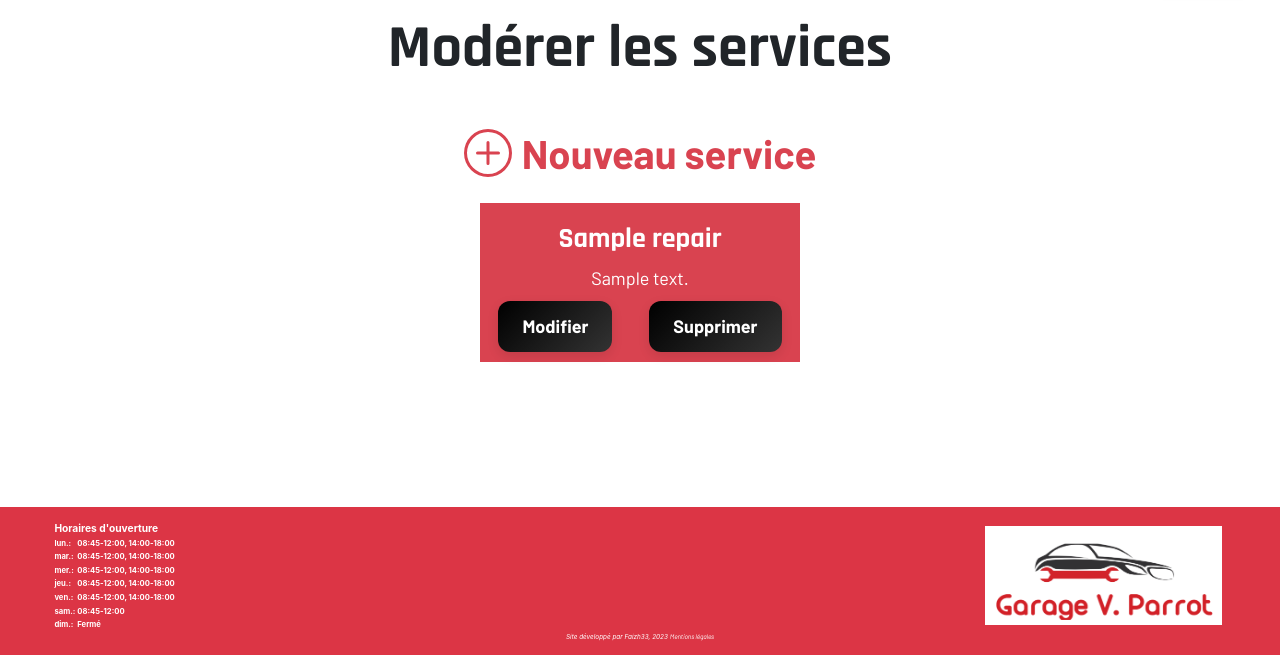
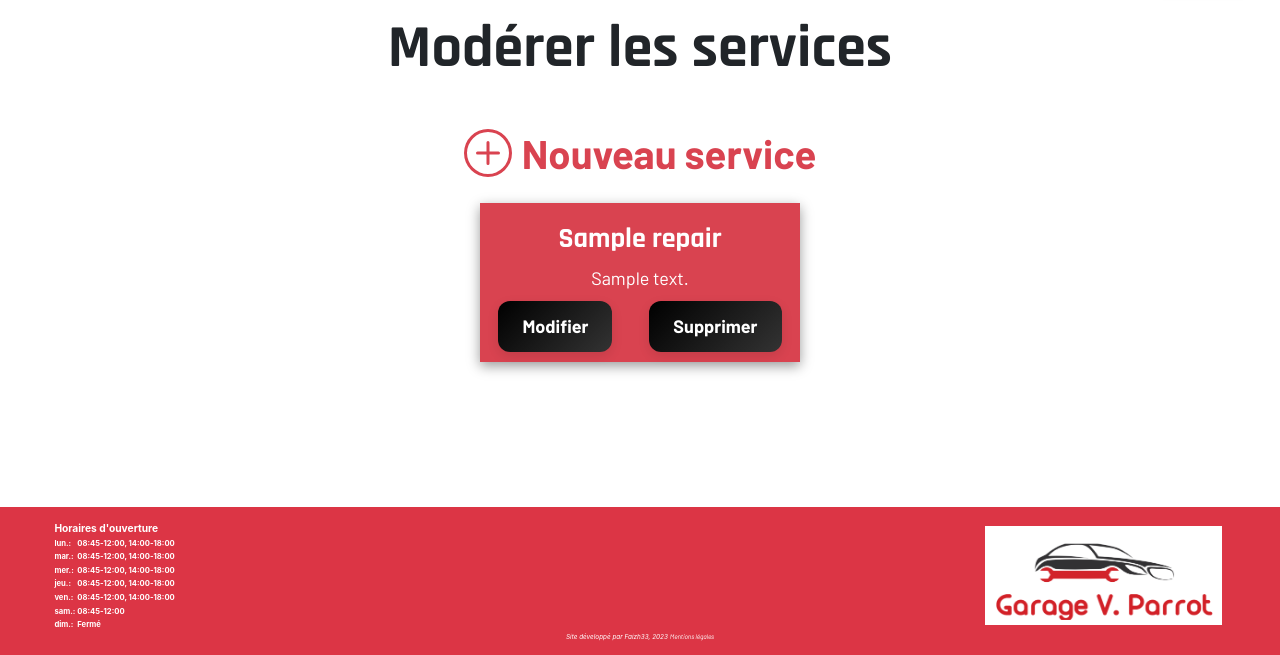
Before and after one commit to Faizh33/v-parrot, a Symfony app: template templates/dashboard_admin_moderate_service.html.twig in a window 1280 px wide. Shown: the part 145-800 px from the top of the page. Run offline with Twig, Linux system fonts and the light colour scheme; the template is opened without the code that fills it: most values are stand-ins (such as "Sample title", 1, 10 or a date in 2020); style sheets or scripts are compiled from the project's sources; some libraries are stand-ins or nearby versions.

Commit message:
style: add shadow on repair container

```diff
--- a/public/css/styles.css
+++ b/public/css/styles.css
@@ -212,6 +212,7 @@ input[type="text"], textarea {
   margin: auto;
   margin: 20px;
   padding: 20px;
+  box-shadow: 0 4px 12px rgba(0, 0, 0, 0.4);
 }
 
 .service-text {
```
